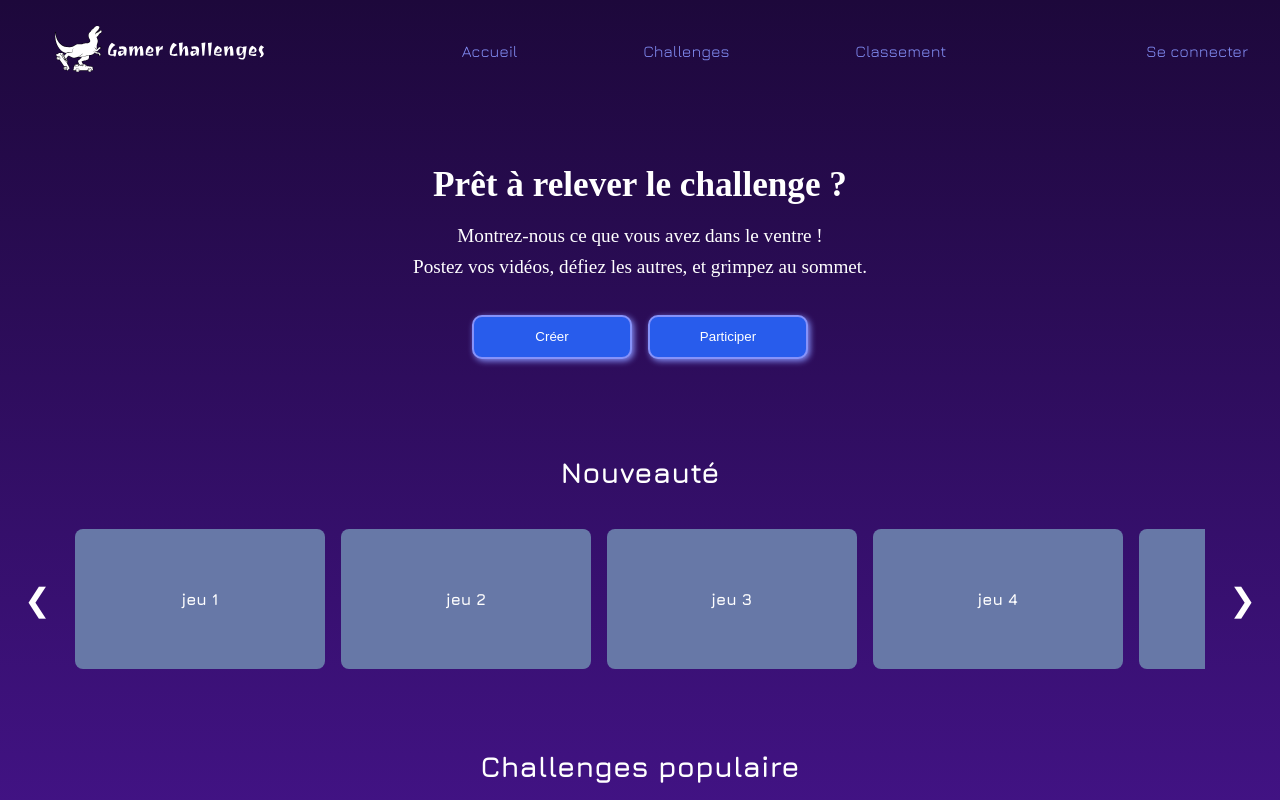
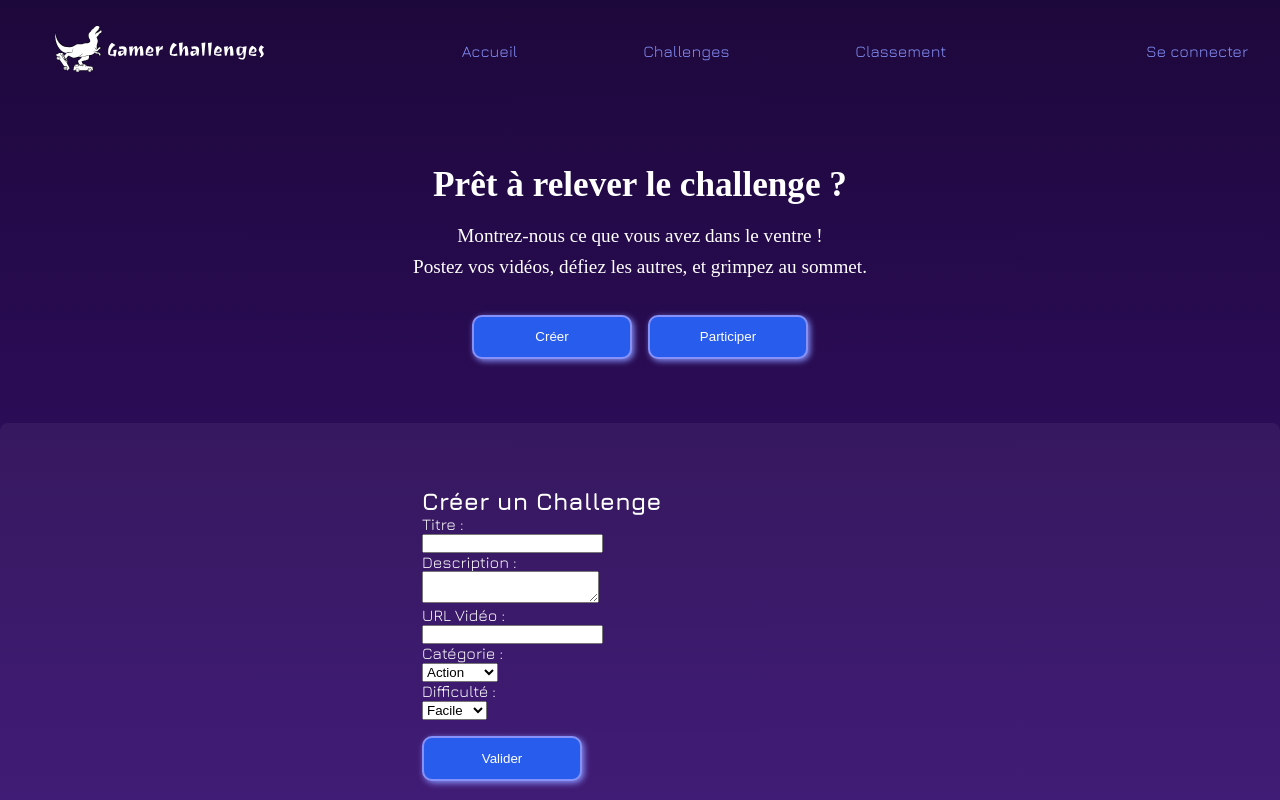
Before and after one commit to jeyakishandev/gamerchallenges-front, a React (Vite) app: page / in a window 1280 px wide. Both pictures are taken after a click on the button "Créer". Shown: the top 800 px of the page. Built offline with nearby package versions, Linux system fonts and the light colour scheme; a web font is replaced by a local one.

Commit message:
try a form submit a video

```diff
--- /dev/null
+++ b/src/components/Formulaire/FormulaireChallenge.tsx
@@ -0,0 +1,90 @@
+import { useState } from "react";
+import { useNavigate } from "react-router-dom";
+
+export default function FormulaireChallenge() {
+  const navigate = useNavigate();
+
+  // Données simulées
+  const categories = ["Action", "Aventure", "Puzzle"];
+  const difficultes = ["Facile", "Moyen", "Difficile"];
+
+  // États pour le formulaire
+  const [titre, setTitre] = useState("");
+  const [description, setDescription] = useState("");
+  const [videoUrl, setVideoUrl] = useState("");
+  const [categorie, setCategorie] = useState(categories[0]);
+  const [difficulte, setDifficulte] = useState(difficultes[0]);
+
+  const handleSubmit = (e: React.FormEvent) => {
+    e.preventDefault();
+
+    const newChallenge = {
+      titre,
+      description,
+      videoUrl,
+      categorie,
+      difficulte,
+    };
+
+    // Stockage local
+    localStorage.setItem("nouveauChallenge", JSON.stringify(newChallenge));
+
+    // Redirection vers la page du challenge
+    navigate("/challenges/preview"); // On imagine que "preview" est une page temporaire
+  };
+
+  return (
+    <form onSubmit={handleSubmit} style={{ maxWidth: "500px", margin: "0 auto", padding: "2rem" }}>
+      <h2>Créer un Challenge</h2>
+
+      <div>
+        <label>Titre :</label><br />
+        <input
+          type="text"
+          value={titre}
+          onChange={(e) => setTitre(e.target.value)}
+          required
+        />
+      </div>
+
+      <div>
+        <label>Description :</label><br />
+        <textarea
+          value={description}
+          onChange={(e) => setDescription(e.target.value)}
+          required
+        />
+      </div>
+
+      <div>
+        <label>URL Vidéo :</label><br />
+        <input
+          type="text"
+          value={videoUrl}
+          onChange={(e) => setVideoUrl(e.target.value)}
+          required
+        />
+      </div>
+
+      <div>
+        <label>Catégorie :</label><br />
+        <select value={categorie} onChange={(e) => setCategorie(e.target.value)}>
+          {categories.map((cat) => (
+            <option key={cat} value={cat}>{cat}</option>
+          ))}
+        </select>
+      </div>
+
+      <div>
+        <label>Difficulté :</label><br />
+        <select value={difficulte} onChange={(e) => setDifficulte(e.target.value)}>
+          {difficultes.map((diff) => (
+            <option key={diff} value={diff}>{diff}</option>
+          ))}
+        </select>
+      </div>
+
+      <button type="submit" style={{ marginTop: "1rem" }}>Valider</button>
+    </form>
+  );
+}
--- a/src/pages/Home.css
+++ b/src/pages/Home.css
@@ -97,6 +97,13 @@
   padding: 0 0.5rem;
 }
 
+.formulaire-section {
+  margin-top: 2rem;
+  padding: 2rem;
+  background-color: rgba(255, 255, 255, 0.05);
+  border-radius: 8px;
+}
+
 /* === RESPONSIVE MOBILE === */
 @media (max-width: 768px) {
   .carousel-items {
--- a/src/pages/Home.tsx
+++ b/src/pages/Home.tsx
@@ -1,6 +1,7 @@
 import "./Home.css";
 import "../App.css";
-
+import { useState } from "react";
+import FormulaireChallenge from "../components/Formulaire/FormulaireChallenge";
 export default function Home() {
   // Scroll vers la gauche
   const scrollLeft = (id: string) => {
@@ -17,7 +18,7 @@ export default function Home() {
       container.scrollBy({ left: 250, behavior: "smooth" });
     }
   };
-
+  const [afficherFormulaire, setAfficherFormulaire] = useState(false);
   return (
     <main>
       <section className="home-content">
@@ -26,11 +27,20 @@ export default function Home() {
           Montrez-nous ce que vous avez dans le ventre !<br />
           Postez vos vidéos, défiez les autres, et grimpez au sommet.
         </p>
+
         <div className="home-buttons">
-          <button>Créer</button>
+          <button onClick={() => setAfficherFormulaire(true)}>Créer</button>
           <button>Participer</button>
         </div>
       </section>
+
+      {/* Formulaire affiché uniquement si on clique sur Créer */}
+      {afficherFormulaire && (
+        <section className="formulaire-section">
+          <FormulaireChallenge />
+        </section>
+      )}
+
 
       <section className="carousel-section">
         <h2>Nouveauté</h2>
```
